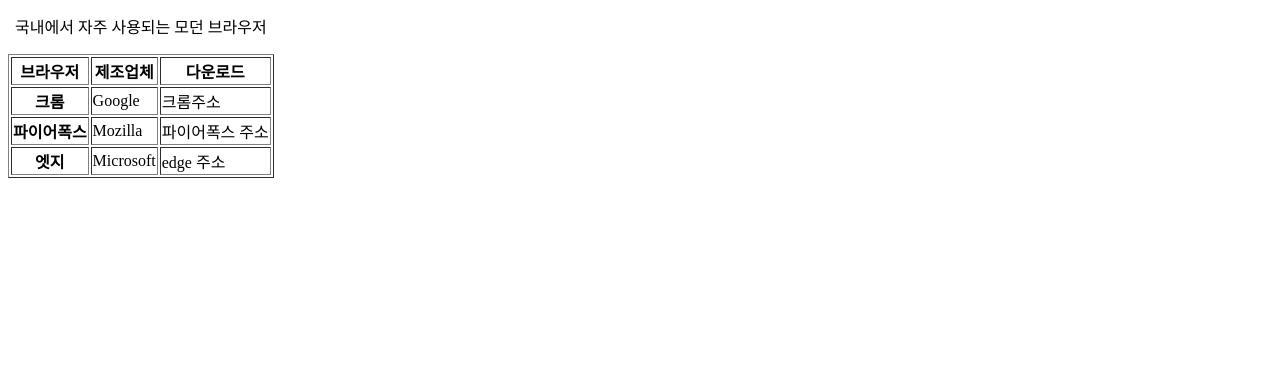
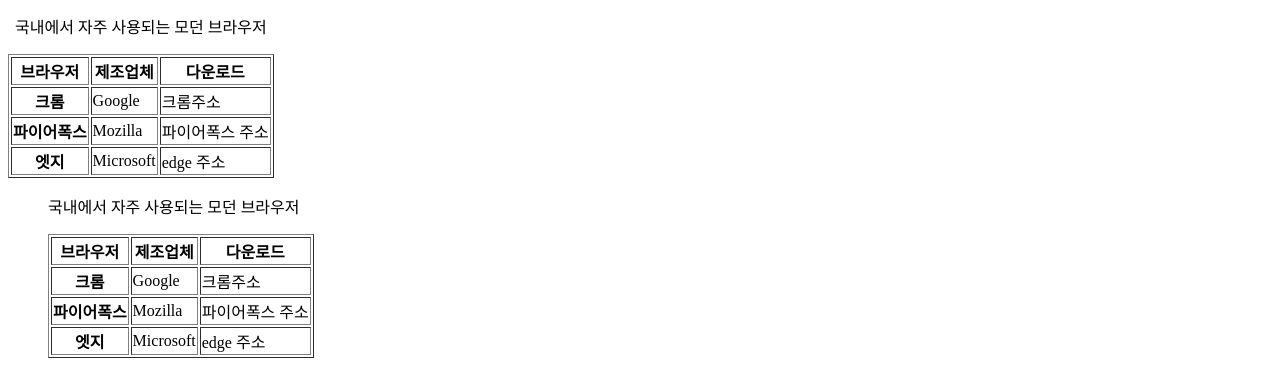
Before and after one commit to seunghyeokleeme/doit-htmlcss, a plain HTML site: page 2/2-4/index.html in a window 1280 px wide. Shown: the part 465-839 px from the top of the page. Before the commit the page ends 800 px from the top, so only its background shows below. Drawn offline with Linux system fonts and the light colour scheme.

Commit message:
표에 제목 붙이기 - <figcaption>

```diff
--- a/2/2-4/index.html
+++ b/2/2-4/index.html
@@ -66,5 +66,33 @@
         <td>edge 주소</td>
       </tr>
     </table>
+
+    <figure>
+      <figcaption>
+        <p>국내에서 자주 사용되는 모던 브라우저</p>
+      </figcaption>
+      <table border="1">
+        <tr>
+          <th>브라우저</th>
+          <th>제조업체</th>
+          <th>다운로드</th>
+        </tr>
+        <tr>
+          <th>크롬</th>
+          <td>Google</td>
+          <td>크롬주소</td>
+        </tr>
+        <tr>
+          <th>파이어폭스</th>
+          <td>Mozilla</td>
+          <td>파이어폭스 주소</td>
+        </tr>
+        <tr>
+          <th>엣지</th>
+          <td>Microsoft</td>
+          <td>edge 주소</td>
+        </tr>
+      </table>
+    </figure>
   </body>
 </html>
```
